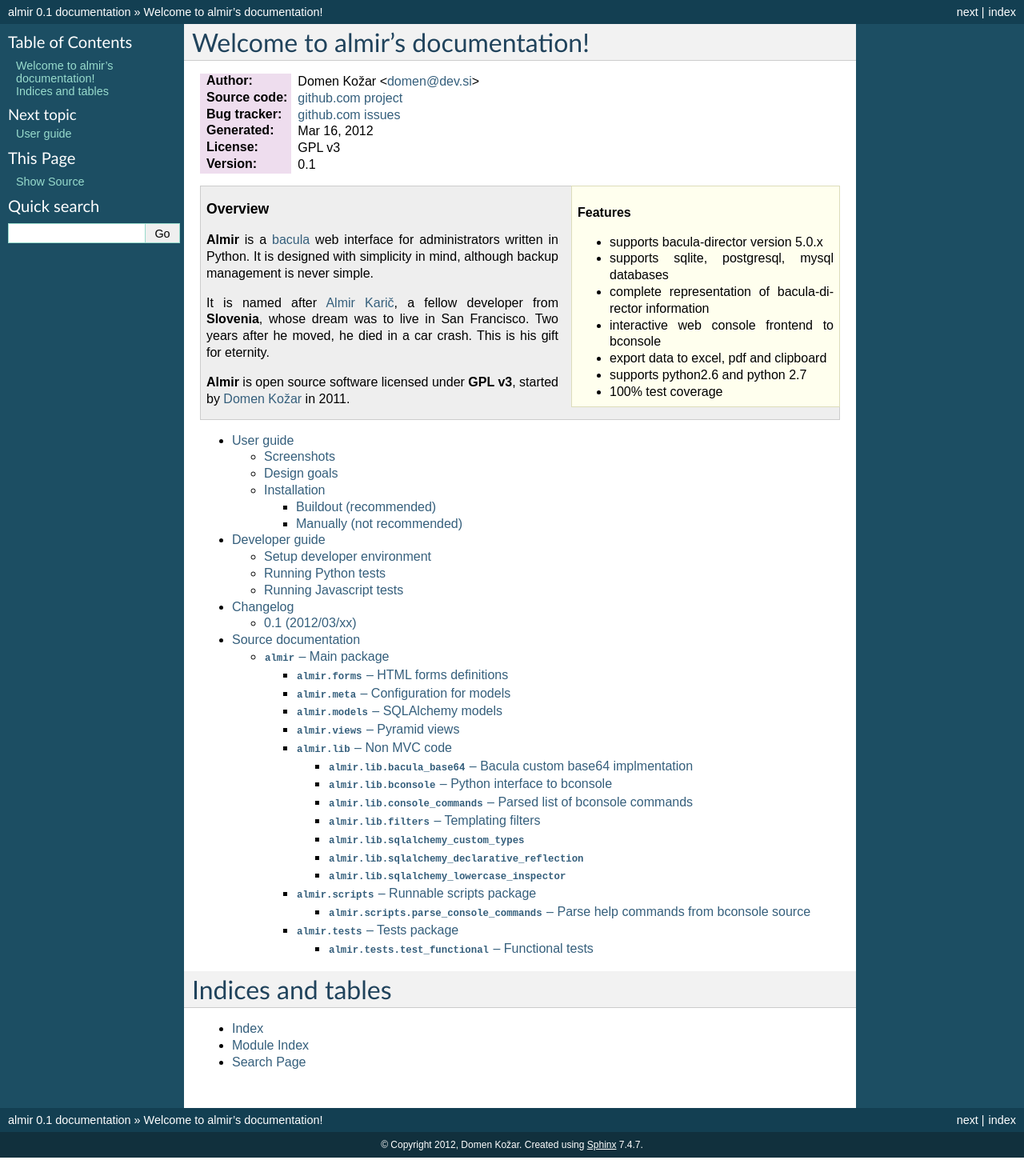
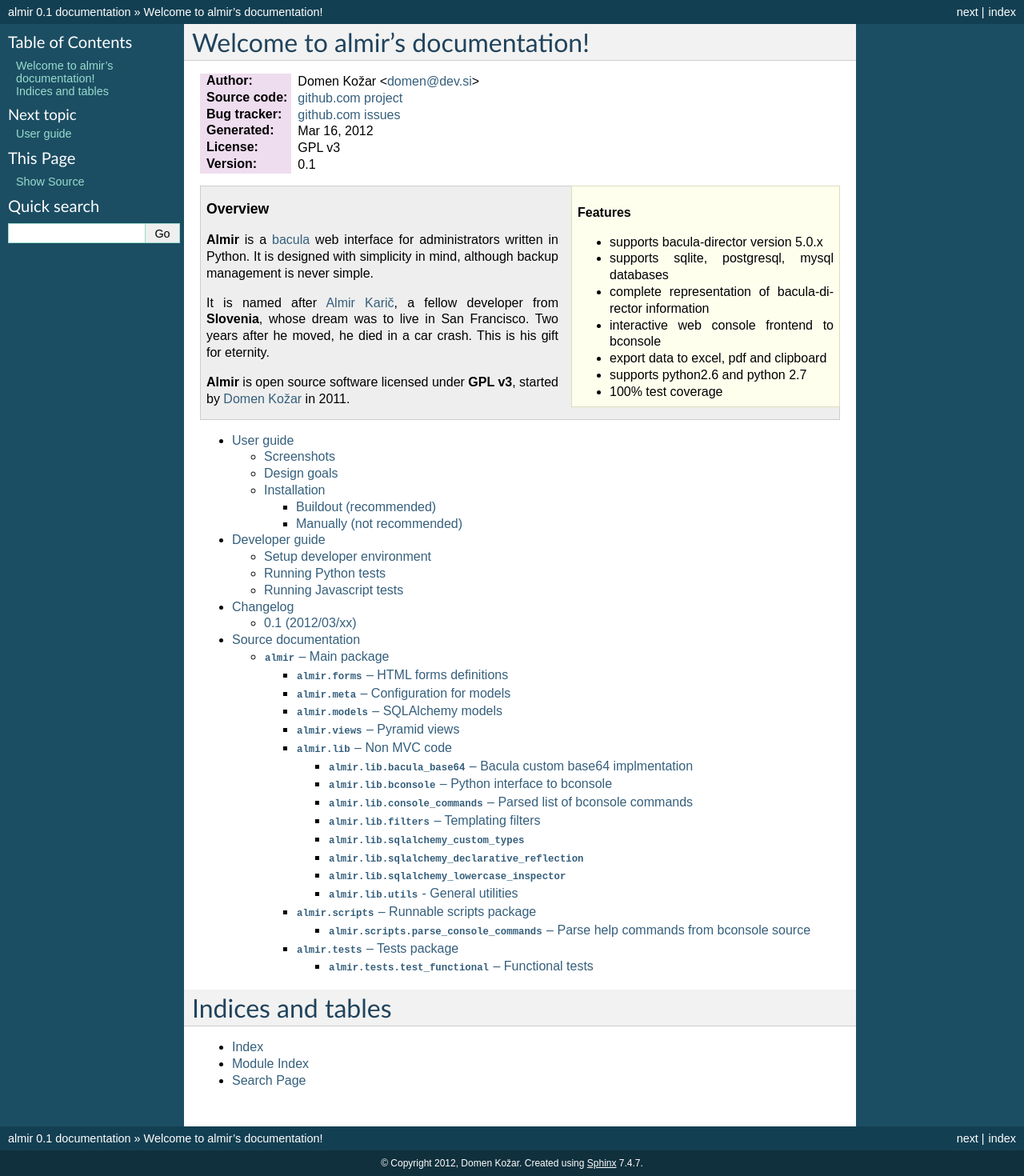
Before and after one commit to domenkozar/almir, a Sphinx documentation site: the page built from docs/source/index.rst, in a window 1280 px wide. Shown: the whole page at 80% size. Built offline with Sphinx 7.4.7, drawn with Linux system fonts in a browser that asks for light colours; before the commit the page ends 1447 px from its top, so only the background shows below that.

Commit message:
update docs

```diff
--- a/docs/source/api.rst
+++ b/docs/source/api.rst
@@ -9,7 +9,7 @@ Source documentation
 
 
 :mod:`almir.forms` -- HTML forms definitions
--------------------------------------------
+--------------------------------------------
 
 .. automodule:: almir.forms
    :members:
@@ -34,7 +34,7 @@ Source documentation
 
 
 :mod:`almir.views` -- Pyramid views
-----------------------------------
+-----------------------------------
 .. automodule:: almir.views
    :members:
    :undoc-members:
@@ -42,13 +42,13 @@ Source documentation
 
 
 :mod:`almir.lib` -- Non MVC code
--------------------------------
+--------------------------------
 
 .. automodule:: almir.lib
 
 
 :mod:`almir.lib.bacula_base64` -- Bacula custom base64 implmentation
-+++++++++++++++++++++++++++++++++++++++++++++++++++++++++++++++++++
+++++++++++++++++++++++++++++++++++++++++++++++++++++++++++++++++++++
 
 .. automodule:: almir.lib.bacula_base64
    :members:
@@ -57,7 +57,7 @@ Source documentation
 
 
 :mod:`almir.lib.bconsole` -- Python interface to bconsole
-++++++++++++++++++++++++++++++++++++++++++++++++++++++++
++++++++++++++++++++++++++++++++++++++++++++++++++++++++++
 
 .. automodule:: almir.lib.bconsole
    :members:
@@ -66,7 +66,7 @@ Source documentation
 
 
 :mod:`almir.lib.console_commands` -- Parsed list of bconsole commands
-++++++++++++++++++++++++++++++++++++++++++++++++++++++++++++++++++++
++++++++++++++++++++++++++++++++++++++++++++++++++++++++++++++++++++++
 
 .. automodule:: almir.lib.console_commands
    :members:
@@ -74,7 +74,7 @@ Source documentation
    :show-inheritance:
 
 :mod:`almir.lib.filters` -- Templating filters
-+++++++++++++++++++++++++++++++++++++++++++++
+++++++++++++++++++++++++++++++++++++++++++++++
 
 .. automodule:: almir.lib.filters
    :members:
@@ -107,8 +107,17 @@ Source documentation
    :show-inheritance:
 
 
+:mod:`almir.lib.utils` - General utilities
+++++++++++++++++++++++++++++++++++++++++++
+
+.. automodule:: almir.lib.utils
+   :members:
+   :undoc-members:
+   :show-inheritance:
+
+
 :mod:`almir.scripts` -- Runnable scripts package
------------------------------------------------
+------------------------------------------------
 
 .. automodule:: almir.scripts
 
@@ -130,7 +139,7 @@ Source documentation
 
 
 :mod:`almir.tests.test_functional` -- Functional tests
-+++++++++++++++++++++++++++++++++++++++++++++++++++++
+++++++++++++++++++++++++++++++++++++++++++++++++++++++
 
 .. automodule:: almir.tests.test_functional
    :members:
```
